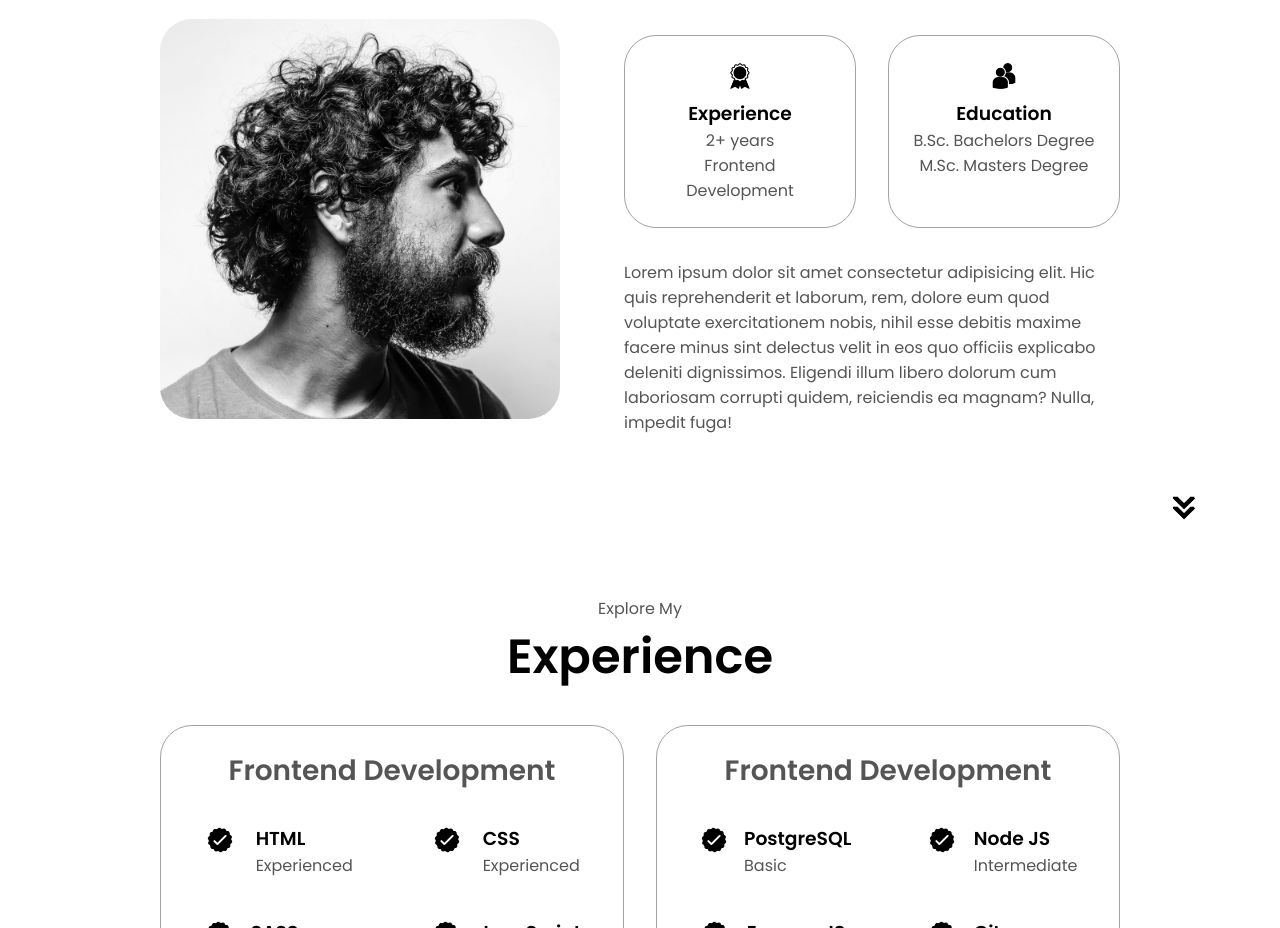
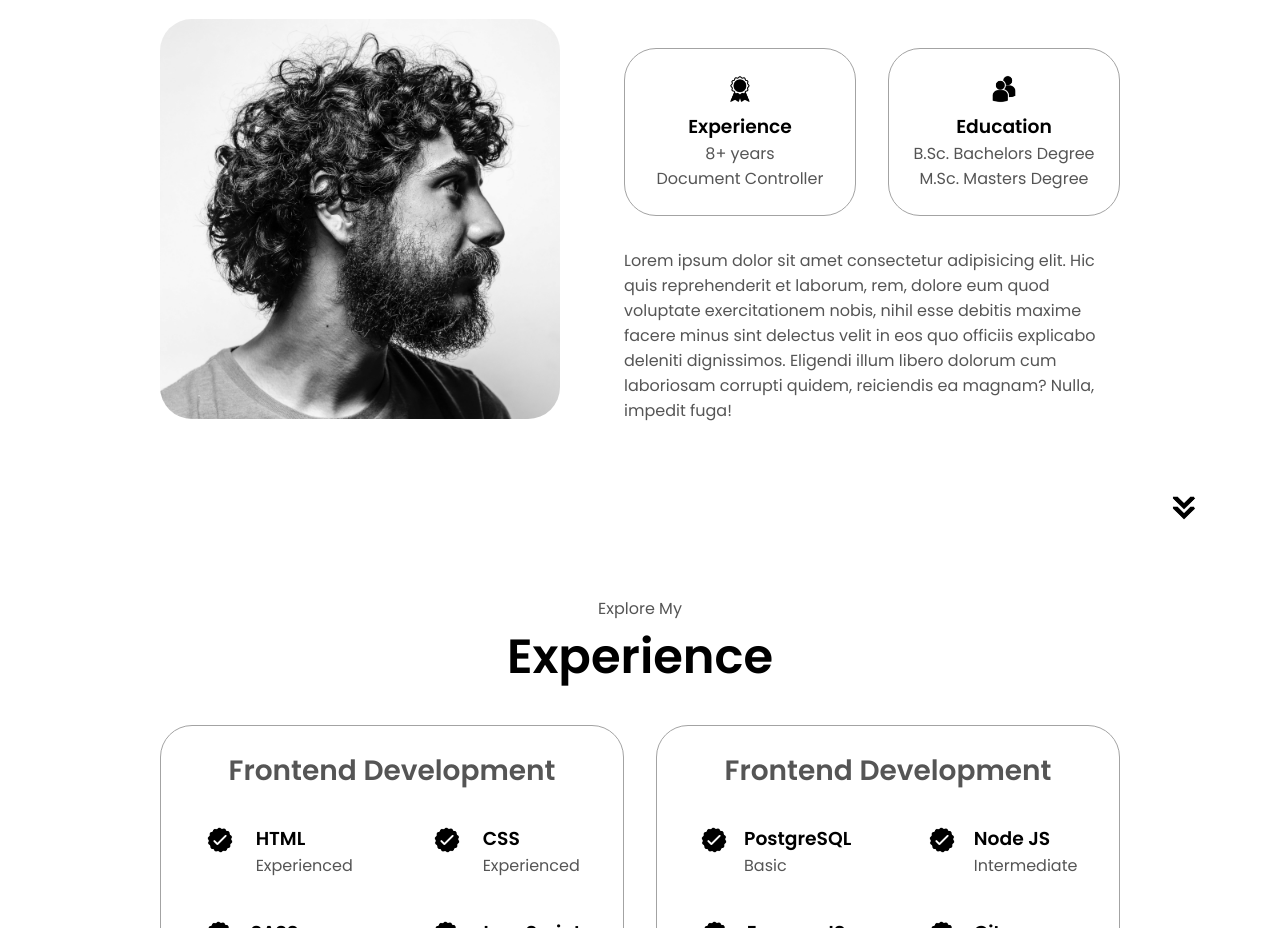
Before and after one commit to mixopedia/personal_portfolio, a plain HTML site: page index.html in a window 1280 px wide. Shown: the part 1100-2028 px from the top of the page. Drawn offline with Linux system fonts and the light colour scheme.

Commit message:
updated designation to document controller

```diff
--- a/index.html
+++ b/index.html
@@ -97,7 +97,7 @@
                 class="icon"
               />
               <h3>Experience</h3>
-              <p>2+ years <br />Frontend Development</p>
+              <p>8+ years <br />Document Controller</p>
             </div>
             <div class="details-container">
               <img
```
